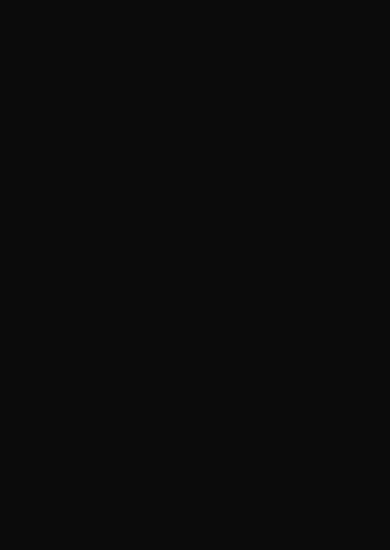
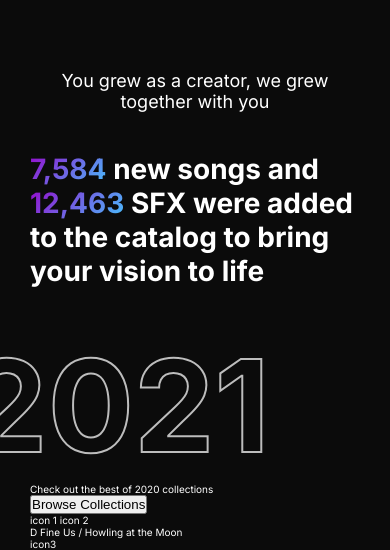
Before and after one commit to juanjosemayorga/artist, a React app: page / in a window 390 px wide. Shown: the part 5847-6397 px from the top of the page. Before the commit the page ends 5813 px from the top, so only its background shows below. Built offline with nearby package versions, Linux system fonts and the light colour scheme.

Commit message:
Grew component for mobile started

```diff
--- a/src/components/Pages/Grew/Grew.css
+++ b/src/components/Pages/Grew/Grew.css
@@ -0,0 +1,35 @@
+.grew-container {
+  margin: 155px 30px 0;
+  color: var(--white-color);
+}
+
+.grew__first-text {
+  font-size: 1.8rem;
+  font-weight: 400;
+  font-style: normal;
+  text-align: center;
+}
+
+.grew__title {
+  font-size: 2.8rem;
+  font-weight: 700;
+  font-style: normal;
+  margin-top: 40px;
+}
+
+.grew__title span {
+  background: -webkit-linear-gradient(135deg, #43CBFF 0%, #9708CC 100%);
+  -webkit-background-clip: text;
+  background-clip: text;
+  color: transparent;
+}
+
+.grew__year {
+  position: relative;
+  font-size: 12.8rem;
+  font-weight: 700;
+  margin-top: 40px;
+  -webkit-text-stroke: 2px var(--grey-color);
+  color: var(--black-color);
+  left: -63px;
+}
--- a/src/components/Pages/Grew/Grew.jsx
+++ b/src/components/Pages/Grew/Grew.jsx
@@ -0,0 +1,25 @@
+import React from 'react'
+import './Grew.css'
+
+const Grew = () => (
+  <div className="grew-container">
+    <p className="grew__first-text">You grew as a creator, we grew together with you</p>
+    <h3 className="grew__title">
+      <span>7,584 </span>
+      new songs and
+      <span> 12,463 </span>
+      SFX were added to the catalog to bring your vision to life
+    </h3>
+    <h2 className="grew__year">2021</h2>
+    <p>Check out the best of 2020 collections</p>
+    <button type="button">Browse Collections</button>
+    <div>
+      icon 1
+      icon 2
+      <p>D Fine Us / Howling at the Moon</p>
+      icon3
+    </div>
+  </div>
+)
+
+export default Grew
--- a/src/pages/Main/Main.jsx
+++ b/src/pages/Main/Main.jsx
@@ -2,6 +2,7 @@
 import Albums from '../../components/Pages/Albums/Albums'
 import CreatedVideos from '../../components/Pages/CreatedVideos/CreatedVideos'
 import ExploreNew from '../../components/Pages/ExploreNew/ExploreNew'
+import Grew from '../../components/Pages/Grew/Grew'
 import Hero from '../../components/Pages/Hero/Hero'
 import MoreAlbums from '../../components/Pages/MoreAlbums/MoreAlbums'
 import SongsDownloaded from '../../components/Pages/SongsDownloaded/SongsDownloaded'
@@ -16,6 +17,7 @@
     <MoreAlbums />
     <CreatedVideos />
     <ExploreNew />
+    <Grew />
   </>
 )
 
```
